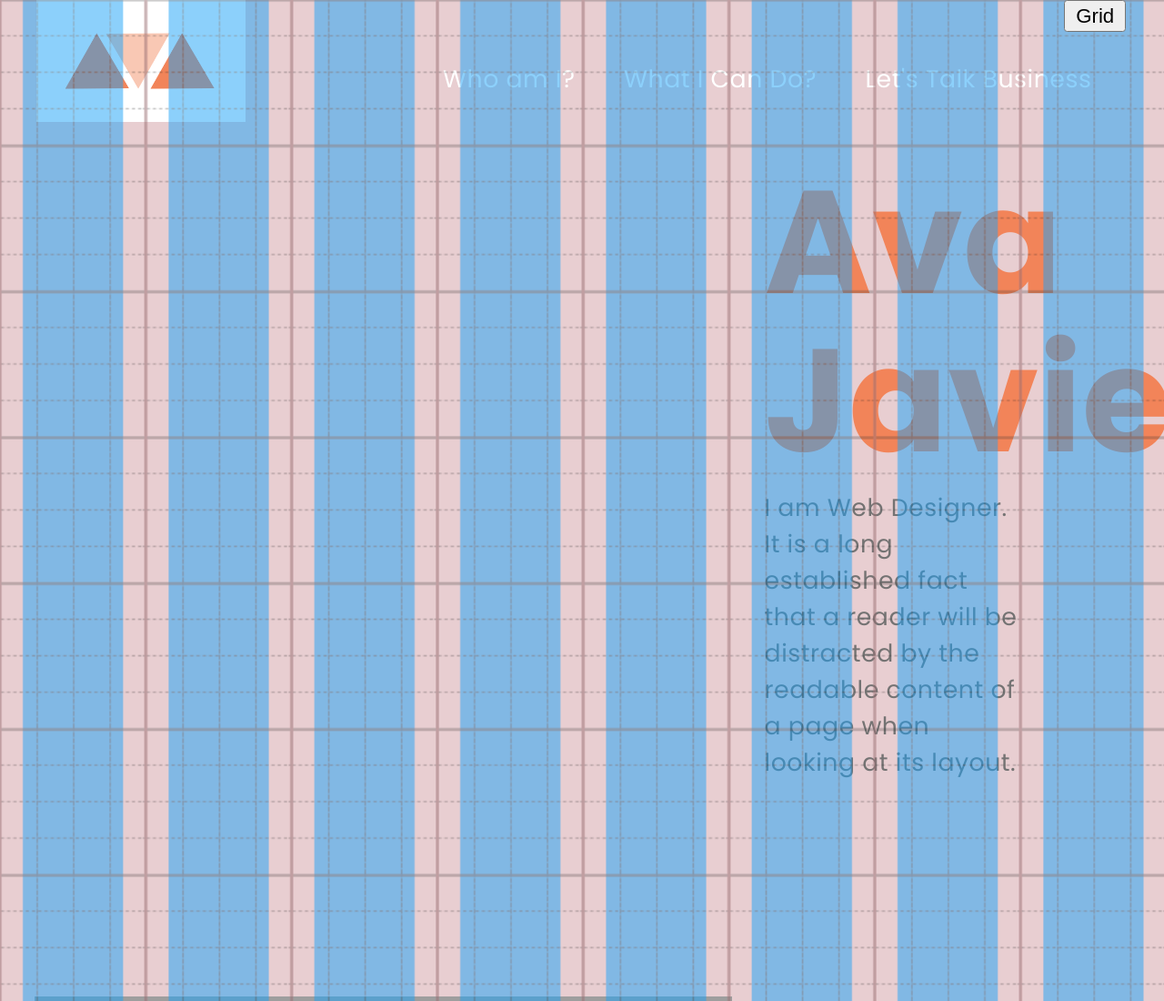
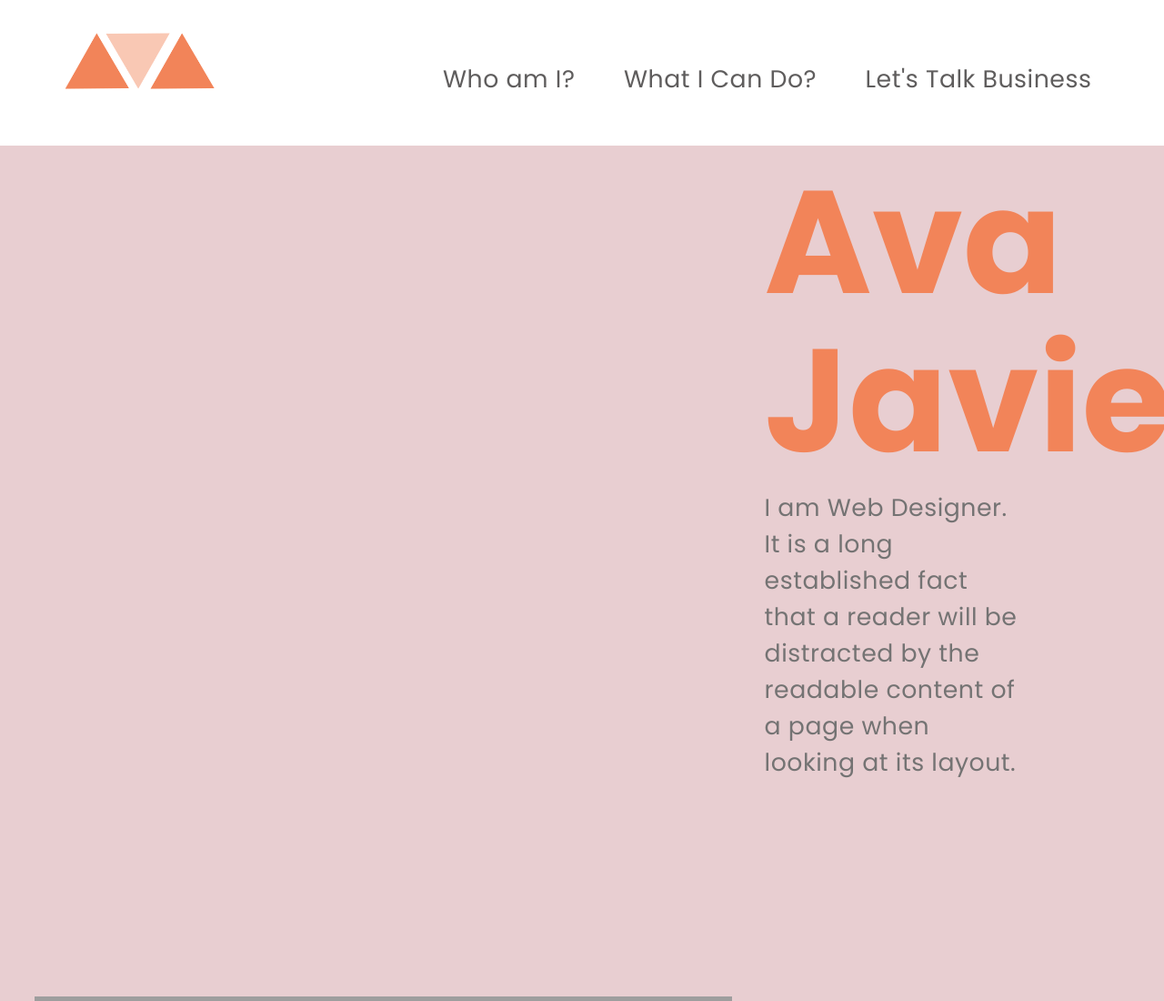
Before and after one commit to Mac2quisao/Ava, a plain HTML site: page index.html in a window 1280 px wide. Shown: the top 1100 px of the page at 91% size. Drawn offline with nearby package versions, Linux system fonts and the light colour scheme; grey boxes are pictures that could not be loaded; a web font is replaced by a local one.

Commit message:
Update index.html

```diff
--- a/index.html
+++ b/index.html
@@ -651,28 +651,6 @@ else{
 </script>
 
 
-<script>
-// Grid System
-
-	// Column Grid
-	$(function(){
-		$('#grid-btn').click(
-		function(){
-			$('grid').toggle();}
-		)
-	});
-
-</script>
-
-
-<button id='grid-btn'> Grid </button>
-
-<grid>
-	<typography>
-
-	</typography>
-</grid>
-
 
 <body>
 
```
